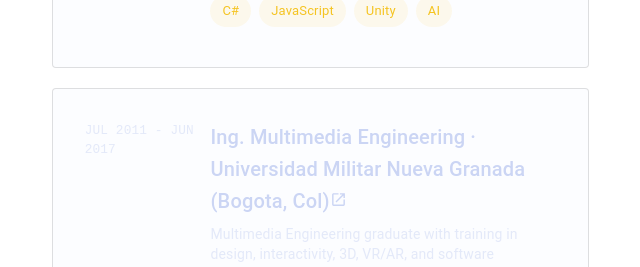
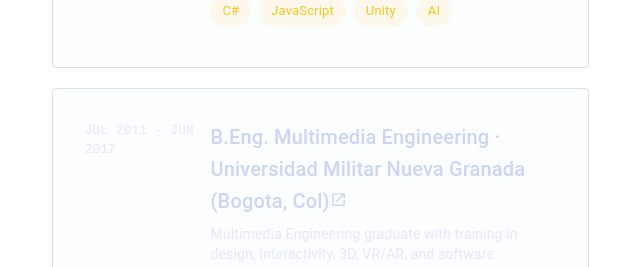
Before and after one commit to Julian-Diaz01/g-link, a React (Vite) app: page / in a window 1280 px wide. Shown: the part 2400-2667 px from the top of the page, without its empty margins (539-1179 px from the left). Built offline with nearby package versions, Linux system fonts and the light colour scheme.

Commit message:
Update degree title in Education section to 'B.Eng. Multimedia Engineering'

```diff
--- a/src/pages/Home/Education.tsx
+++ b/src/pages/Home/Education.tsx
@@ -35,7 +35,7 @@
   },
   {
     monthYearRange: 'Jul 2011 - Jun 2017',
-    title: 'Ing. Multimedia Engineering',
+    title: 'B.Eng. Multimedia Engineering',
     subTitle: 'Universidad Militar Nueva Granada (Bogota, Col)',
     cardLink:
       'https://www.umng.edu.co/programas/pregrados/ingenieria-multimedia',
```
